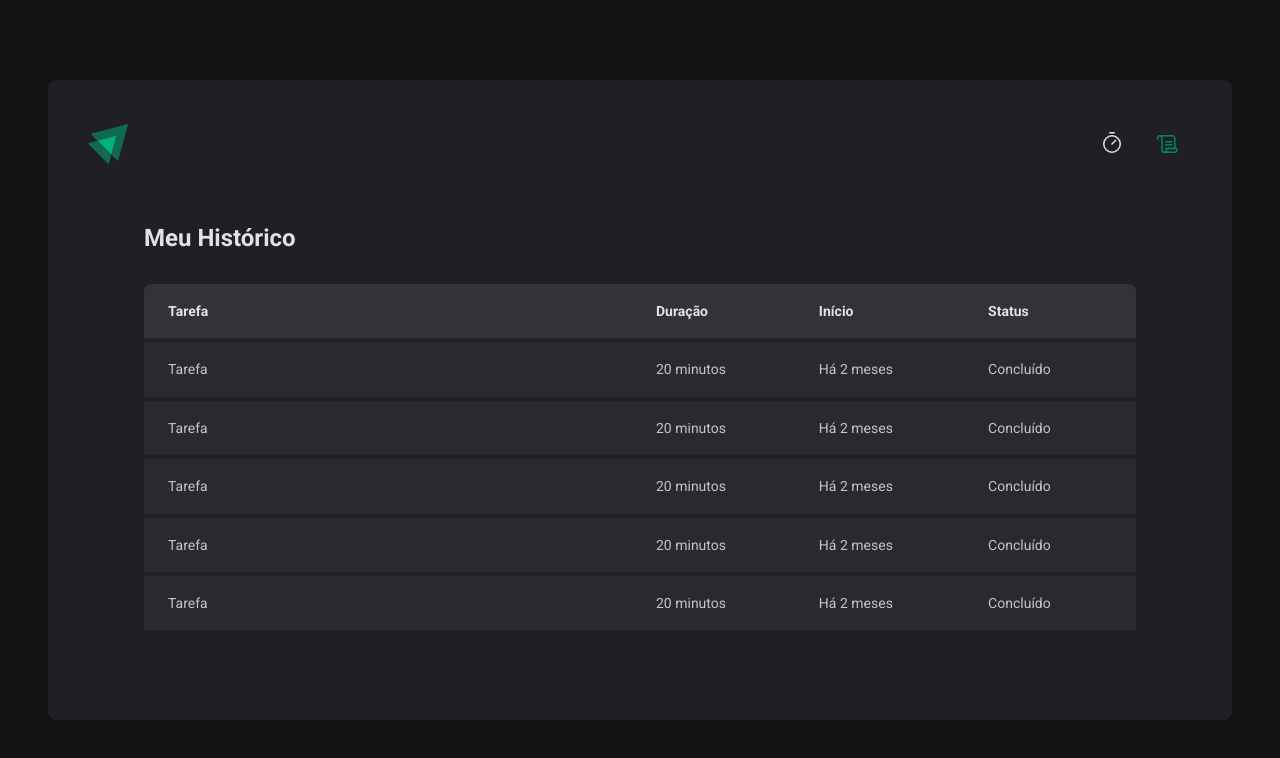
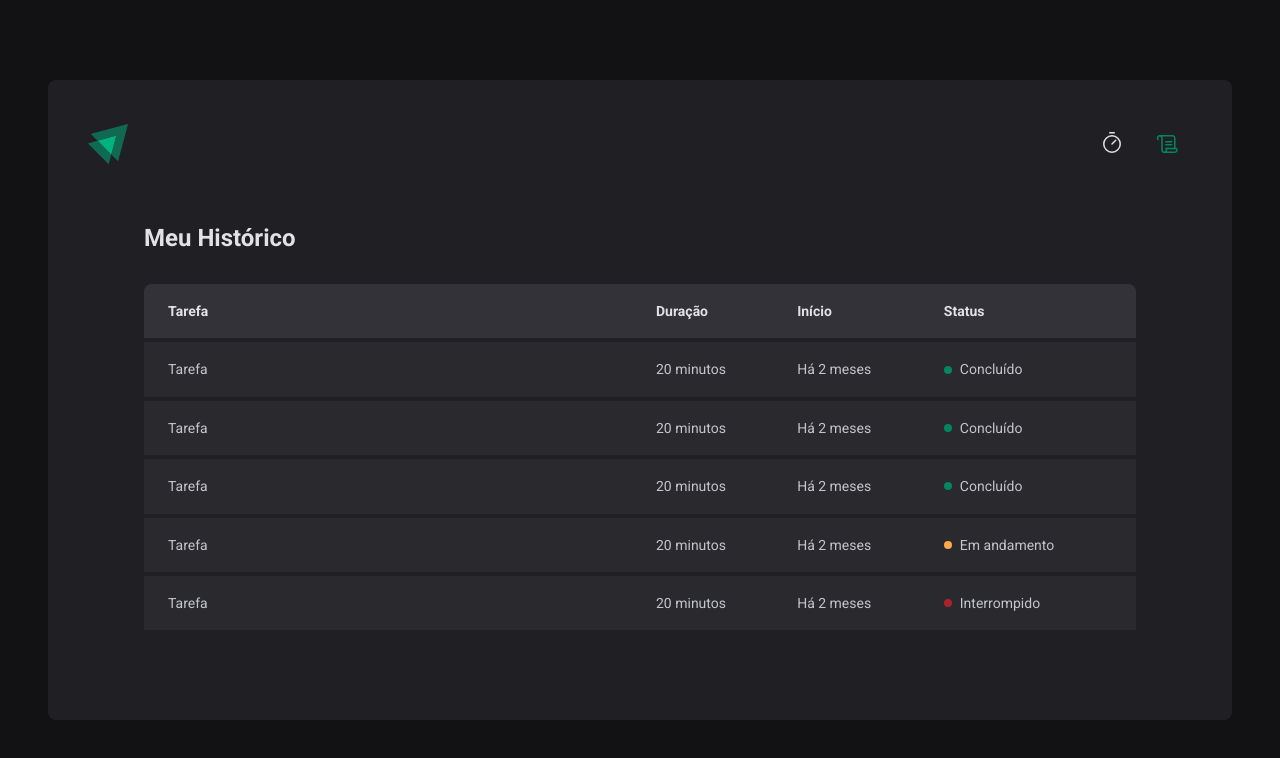
Before and after one commit to m4rcaoferole/pomodoro-timer, a React (Vite) app: page /history in a window 1280 px wide. Shown: the top 758 px of the page. Built offline with nearby package versions, Linux system fonts and the light colour scheme.

Commit message:
feat: component status

```diff
--- a/src/pages/History/history.tsx
+++ b/src/pages/History/history.tsx
@@ -1,4 +1,4 @@
-import { HistoryContainer, HistoryList } from './styles'
+import { HistoryContainer, HistoryList, Status } from './styles'
 
 export function History() {
   return (
@@ -20,34 +20,44 @@ export function History() {
               <td>Tarefa</td>
               <td>20 minutos</td>
               <td>Há 2 meses</td>
-              <td>Concluído</td>
+              <td>
+                <Status statusColor="green">Concluído</Status>
+              </td>
             </tr>
             <tr>
               <td>Tarefa</td>
               <td>20 minutos</td>
               <td>Há 2 meses</td>
-              <td>Concluído</td>
+              <td>
+                <Status statusColor="green">Concluído</Status>
+              </td>
             </tr>
 
             <tr>
               <td>Tarefa</td>
               <td>20 minutos</td>
               <td>Há 2 meses</td>
-              <td>Concluído</td>
+              <td>
+                <Status statusColor="green">Concluído</Status>
+              </td>
             </tr>
 
             <tr>
               <td>Tarefa</td>
               <td>20 minutos</td>
               <td>Há 2 meses</td>
-              <td>Concluído</td>
+              <td>
+                <Status statusColor="yellow">Em andamento</Status>
+              </td>
             </tr>
 
             <tr>
               <td>Tarefa</td>
               <td>20 minutos</td>
               <td>Há 2 meses</td>
-              <td>Concluído</td>
+              <td>
+                <Status statusColor="red">Interrompido</Status>
+              </td>
             </tr>
           </tbody>
         </table>
--- a/src/pages/History/styles.ts
+++ b/src/pages/History/styles.ts
@@ -61,3 +61,28 @@ export const HistoryList = styled.div`
     }
   }
 `
+
+const STATUS_COLORS = {
+  yellow: 'yellow-500',
+  green: 'green-500',
+  red: 'red-500',
+} as const
+
+interface StatusProps {
+  statusColor: keyof typeof STATUS_COLORS
+}
+
+export const Status = styled.span<StatusProps>`
+  display: flex;
+  align-items: center;
+  gap: 0.5rem;
+
+  &::before {
+    content: '';
+    width: 0.5rem;
+    height: 0.5rem;
+    border-radius: 50%;
+    background-color: ${(props) =>
+      props.theme[STATUS_COLORS[props.statusColor]]};
+  }
+`
```
